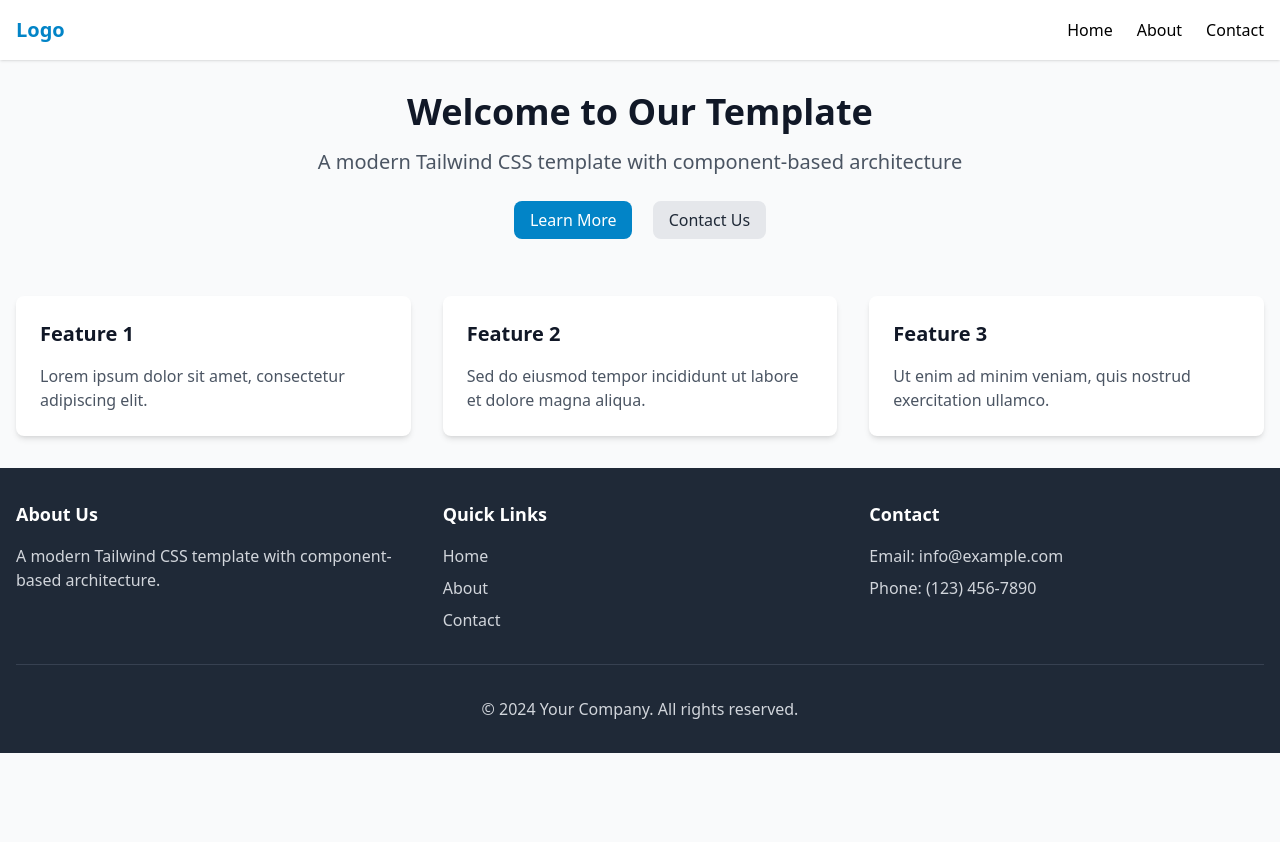
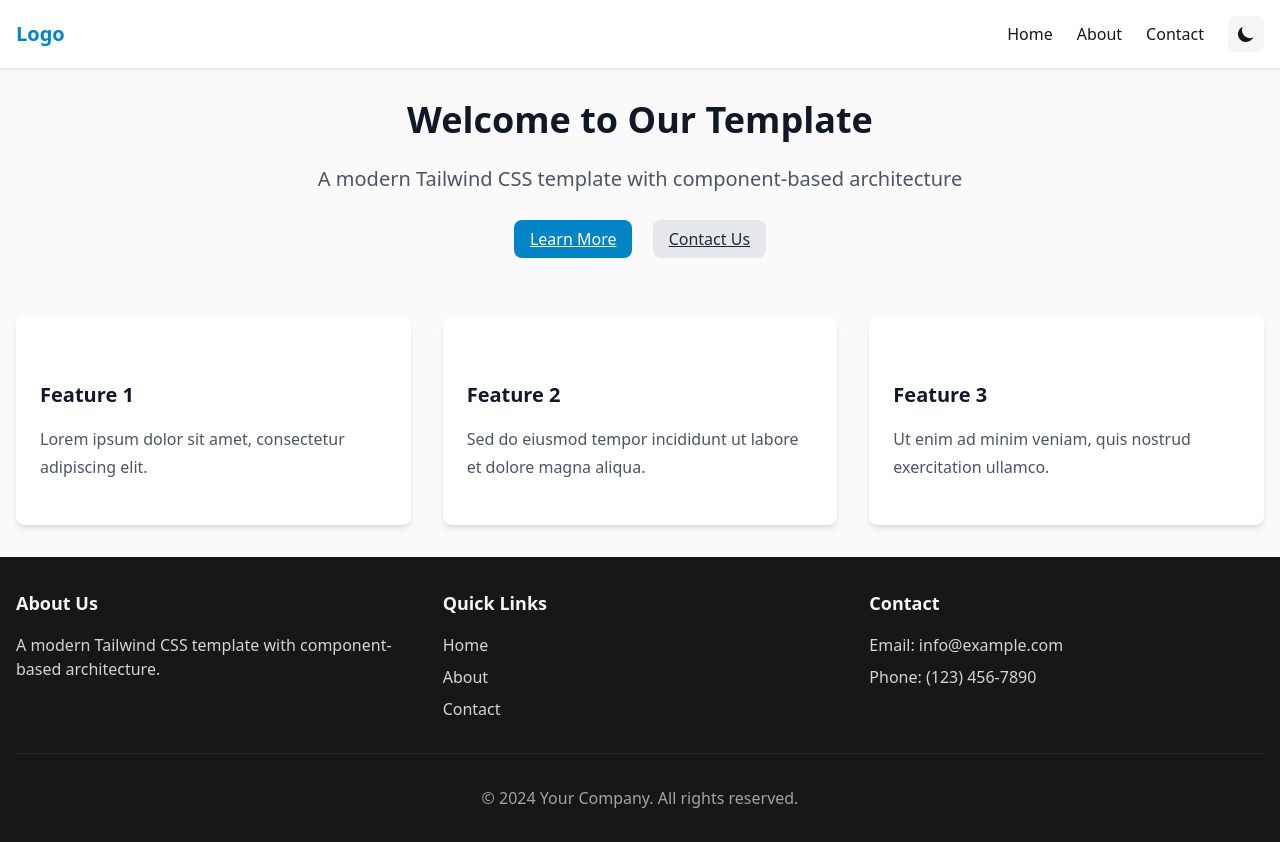
Before and after one commit to 0xmilon/tailwind-boilerplate, a website: page src/pages/index.html in a window 1280 px wide. Before the commit the page ends 800 px from the top, so only its background shows below. Drawn offline with nearby package versions, Linux system fonts and the light colour scheme; files that its build step writes are made by us from their sources.

Commit message:
feat: add dark mode support with neutral and slate color schemes

```diff
--- a/package.json
+++ b/package.json
@@ -16,6 +16,7 @@
   },
   "devDependencies": {
     "@biomejs/biome": "1.9.4",
+    "@tailwindcss/typography": "^0.5.15",
     "autoprefixer": "^10.4.20",
     "browser-sync": "^3.0.3",
     "cssnano": "^7.0.6",
--- a/src/components/footer.html
+++ b/src/components/footer.html
@@ -1,27 +1,27 @@
-<footer class="bg-gray-800 text-white mt-auto">
+<footer class="bg-neutral-900 dark:bg-neutral-950 text-neutral-100 mt-auto">
     <div class="container py-8">
         <div class="grid grid-cols-1 md:grid-cols-3 gap-8">
             <div>
                 <h3 class="text-lg font-semibold mb-4">About Us</h3>
-                <p class="text-gray-300">A modern Tailwind CSS template with component-based architecture.</p>
+                <p class="text-neutral-300 dark:text-neutral-400">A modern Tailwind CSS template with component-based architecture.</p>
             </div>
             <div>
                 <h3 class="text-lg font-semibold mb-4">Quick Links</h3>
                 <ul class="space-y-2">
-                    <li><a href="/" class="text-gray-300 hover:text-white">Home</a></li>
-                    <li><a href="/about" class="text-gray-300 hover:text-white">About</a></li>
-                    <li><a href="/contact" class="text-gray-300 hover:text-white">Contact</a></li>
+                    <li><a href="/" class="text-neutral-300 dark:text-neutral-400 hover:text-white dark:hover:text-white">Home</a></li>
+                    <li><a href="/about" class="text-neutral-300 dark:text-neutral-400 hover:text-white dark:hover:text-white">About</a></li>
+                    <li><a href="/contact" class="text-neutral-300 dark:text-neutral-400 hover:text-white dark:hover:text-white">Contact</a></li>
                 </ul>
             </div>
             <div>
                 <h3 class="text-lg font-semibold mb-4">Contact</h3>
-                <ul class="space-y-2 text-gray-300">
+                <ul class="space-y-2 text-neutral-300 dark:text-neutral-400">
                     <li>Email: info@example.com</li>
                     <li>Phone: (123) 456-7890</li>
                 </ul>
             </div>
         </div>
-        <div class="border-t border-gray-700 mt-8 pt-8 text-center text-gray-300">
+        <div class="border-t border-neutral-800 dark:border-neutral-800 mt-8 pt-8 text-center text-neutral-400">
             <p>&copy; 2024 Your Company. All rights reserved.</p>
         </div>
     </div>
--- a/src/components/header.html
+++ b/src/components/header.html
@@ -1,12 +1,28 @@
-<header class="bg-white shadow">
+<header class="bg-white dark:bg-neutral-900 shadow dark:shadow-neutral-800">
     <nav class="container py-4">
         <div class="flex items-center justify-between">
-            <a href="/" class="text-xl font-bold text-primary-600">Logo</a>
-            <ul class="flex space-x-6">
-                <li><a href="/" class="hover:text-primary-600">Home</a></li>
-                <li><a href="/about" class="hover:text-primary-600">About</a></li>
-                <li><a href="/contact" class="hover:text-primary-600">Contact</a></li>
-            </ul>
+            <a href="/" class="text-xl font-bold text-primary-600 dark:text-primary-400">Logo</a>
+            <div class="flex items-center space-x-6">
+                <ul class="flex space-x-6">
+                    <li><a href="/" class="hover:text-primary-600 dark:hover:text-primary-400">Home</a></li>
+                    <li><a href="/about" class="hover:text-primary-600 dark:hover:text-primary-400">About</a></li>
+                    <li><a href="/contact" class="hover:text-primary-600 dark:hover:text-primary-400">Contact</a></li>
+                </ul>
+                <button
+                    id="theme-toggle"
+                    class="p-2 rounded-lg bg-neutral-100 dark:bg-neutral-800 hover:bg-neutral-200 dark:hover:bg-neutral-700"
+                    aria-label="Toggle dark mode"
+                >
+                    <svg class="w-5 h-5 hidden dark:block" fill="currentColor" viewBox="0 0 20 20">
+                        <!-- Sun icon -->
+                        <path fill-rule="evenodd" d="M10 2a1 1 0 011 1v1a1 1 0 11-2 0V3a1 1 0 011-1zm4 8a4 4 0 11-8 0 4 4 0 018 0zm-.464 4.95l.707.707a1 1 0 001.414-1.414l-.707-.707a1 1 0 00-1.414 1.414zm2.12-10.607a1 1 0 010 1.414l-.706.707a1 1 0 11-1.414-1.414l.707-.707a1 1 0 011.414 0zM17 11a1 1 0 100-2h-1a1 1 0 100 2h1zm-7 4a1 1 0 011 1v1a1 1 0 11-2 0v-1a1 1 0 011-1zM5.05 6.464A1 1 0 106.465 5.05l-.708-.707a1 1 0 00-1.414 1.414l.707.707zm1.414 8.486l-.707.707a1 1 0 01-1.414-1.414l.707-.707a1 1 0 011.414 1.414zM4 11a1 1 0 100-2H3a1 1 0 000 2h1z" clip-rule="evenodd"></path>
+                    </svg>
+                    <svg class="w-5 h-5 dark:hidden" fill="currentColor" viewBox="0 0 20 20">
+                        <!-- Moon icon -->
+                        <path d="M17.293 13.293A8 8 0 016.707 2.707a8.001 8.001 0 1010.586 10.586z"></path>
+                    </svg>
+                </button>
+            </div>
         </div>
     </nav>
 </header>
--- a/src/js/app.js
+++ b/src/js/app.js
@@ -1,5 +1,22 @@
 // Mobile menu toggle
+// Theme toggle functionality
 document.addEventListener('DOMContentLoaded', () => {
     // Add your JavaScript functionality here
     console.log('App initialized');
+
+    const themeToggleBtn = document.getElementById('theme-toggle');
+
+    if (themeToggleBtn) {
+        themeToggleBtn.addEventListener('click', () => {
+            // Toggle dark class on html element
+            document.documentElement.classList.toggle('dark');
+
+            // Update localStorage
+            if (document.documentElement.classList.contains('dark')) {
+                localStorage.theme = 'dark';
+            } else {
+                localStorage.theme = 'light';
+            }
+        });
+    }
 });
--- a/src/layouts/base.html
+++ b/src/layouts/base.html
@@ -1,18 +1,26 @@
 <!DOCTYPE html>
-<html lang="en">
+<html lang="en" class="light">
 <head>
     <meta charset="UTF-8">
     <meta name="viewport" content="width=device-width, initial-scale=1.0">
     <title>@@title</title>
     <meta name="description" content="@@description">
     <link rel="stylesheet" href="/css/tailwind.min.css">
+    <script>
+        // Check if user prefers dark mode
+        if (localStorage.theme === 'dark' || (!('theme' in localStorage) && window.matchMedia('(prefers-color-scheme: dark)').matches)) {
+            document.documentElement.classList.add('dark')
+        } else {
+            document.documentElement.classList.remove('dark')
+        }
+    </script>
 </head>
-<body class="min-h-screen bg-gray-50">
+<body class="min-h-screen bg-neutral-50 dark:bg-neutral-950 text-neutral-900 dark:text-neutral-100">
     <!-- Header Component -->
     @@include('../components/header.html')
 
     <!-- Main Content -->
-    <main class="container py-8">
+    <main class="container py-8 prose prose-neutral dark:prose-invert mx-auto">
         @@content
     </main>
 
--- a/tailwind.config.js
+++ b/tailwind.config.js
@@ -1,6 +1,7 @@
 /** @type {import('tailwindcss').Config} */
 module.exports = {
   content: ["./src/**/*.{html,js}"],
+  darkMode: 'class',
   theme: {
     extend: {
       container: {
@@ -20,9 +21,111 @@ module.exports = {
           800: '#075985',
           900: '#0c4a6e',
           950: '#082f49',
+        },
+        neutral: {
+          50: '#fafafa',
+          100: '#f5f5f5',
+          200: '#e5e5e5',
+          300: '#d4d4d4',
+          400: '#a3a3a3',
+          500: '#737373',
+          600: '#525252',
+          700: '#404040',
+          800: '#262626',
+          900: '#171717',
+          950: '#0a0a0a',
+        },
+        slate: {
+          50: '#f8fafc',
+          100: '#f1f5f9',
+          200: '#e2e8f0',
+          300: '#cbd5e1',
+          400: '#94a3b8',
+          500: '#64748b',
+          600: '#475569',
+          700: '#334155',
+          800: '#1e293b',
+          900: '#0f172a',
+          950: '#04081a',
         }
-      }
+      },
+      typography: ({ theme }) => ({
+        neutral: {
+          css: {
+            '--tw-prose-body': theme('colors.neutral.700'),
+            '--tw-prose-headings': theme('colors.neutral.900'),
+            '--tw-prose-lead': theme('colors.neutral.600'),
+            '--tw-prose-links': theme('colors.neutral.900'),
+            '--tw-prose-bold': theme('colors.neutral.900'),
+            '--tw-prose-counters': theme('colors.neutral.500'),
+            '--tw-prose-bullets': theme('colors.neutral.300'),
+            '--tw-prose-hr': theme('colors.neutral.200'),
+            '--tw-prose-quotes': theme('colors.neutral.900'),
+            '--tw-prose-quote-borders': theme('colors.neutral.200'),
+            '--tw-prose-captions': theme('colors.neutral.500'),
+            '--tw-prose-code': theme('colors.neutral.900'),
+            '--tw-prose-pre-code': theme('colors.neutral.200'),
+            '--tw-prose-pre-bg': theme('colors.neutral.800'),
+            '--tw-prose-th-borders': theme('colors.neutral.300'),
+            '--tw-prose-td-borders': theme('colors.neutral.200'),
+            '--tw-prose-invert-body': theme('colors.neutral.300'),
+            '--tw-prose-invert-headings': theme('colors.white'),
+            '--tw-prose-invert-lead': theme('colors.neutral.400'),
+            '--tw-prose-invert-links': theme('colors.white'),
+            '--tw-prose-invert-bold': theme('colors.white'),
+            '--tw-prose-invert-counters': theme('colors.neutral.400'),
+            '--tw-prose-invert-bullets': theme('colors.neutral.600'),
+            '--tw-prose-invert-hr': theme('colors.neutral.700'),
+            '--tw-prose-invert-quotes': theme('colors.neutral.100'),
+            '--tw-prose-invert-quote-borders': theme('colors.neutral.700'),
+            '--tw-prose-invert-captions': theme('colors.neutral.400'),
+            '--tw-prose-invert-code': theme('colors.white'),
+            '--tw-prose-invert-pre-code': theme('colors.neutral.300'),
+            '--tw-prose-invert-pre-bg': 'rgb(0 0 0 / 50%)',
+            '--tw-prose-invert-th-borders': theme('colors.neutral.600'),
+            '--tw-prose-invert-td-borders': theme('colors.neutral.700'),
+          },
+        },
+        slate: {
+          css: {
+            '--tw-prose-body': theme('colors.slate.700'),
+            '--tw-prose-headings': theme('colors.slate.900'),
+            '--tw-prose-lead': theme('colors.slate.600'),
+            '--tw-prose-links': theme('colors.slate.900'),
+            '--tw-prose-bold': theme('colors.slate.900'),
+            '--tw-prose-counters': theme('colors.slate.500'),
+            '--tw-prose-bullets': theme('colors.slate.300'),
+            '--tw-prose-hr': theme('colors.slate.200'),
+            '--tw-prose-quotes': theme('colors.slate.900'),
+            '--tw-prose-quote-borders': theme('colors.slate.200'),
+            '--tw-prose-captions': theme('colors.slate.500'),
+            '--tw-prose-code': theme('colors.slate.900'),
+            '--tw-prose-pre-code': theme('colors.slate.200'),
+            '--tw-prose-pre-bg': theme('colors.slate.800'),
+            '--tw-prose-th-borders': theme('colors.slate.300'),
+            '--tw-prose-td-borders': theme('colors.slate.200'),
+            '--tw-prose-invert-body': theme('colors.slate.300'),
+            '--tw-prose-invert-headings': theme('colors.white'),
+            '--tw-prose-invert-lead': theme('colors.slate.400'),
+            '--tw-prose-invert-links': theme('colors.white'),
+            '--tw-prose-invert-bold': theme('colors.white'),
+            '--tw-prose-invert-counters': theme('colors.slate.400'),
+            '--tw-prose-invert-bullets': theme('colors.slate.600'),
+            '--tw-prose-invert-hr': theme('colors.slate.700'),
+            '--tw-prose-invert-quotes': theme('colors.slate.100'),
+            '--tw-prose-invert-quote-borders': theme('colors.slate.700'),
+            '--tw-prose-invert-captions': theme('colors.slate.400'),
+            '--tw-prose-invert-code': theme('colors.white'),
+            '--tw-prose-invert-pre-code': theme('colors.slate.300'),
+            '--tw-prose-invert-pre-bg': 'rgb(0 0 0 / 50%)',
+            '--tw-prose-invert-th-borders': theme('colors.slate.600'),
+            '--tw-prose-invert-td-borders': theme('colors.slate.700'),
+          },
+        }
+      })
     }
   },
-  plugins: []
+  plugins: [
+    require('@tailwindcss/typography')
+  ]
 }
```
Also changed, not shown: 1 other file.
